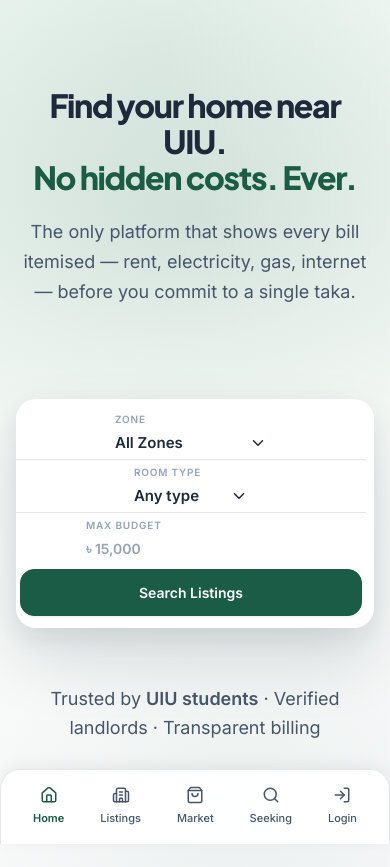
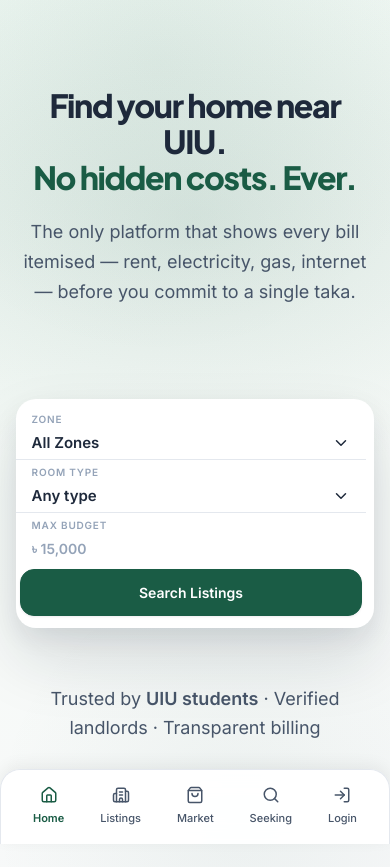
Before and after one commit to SpicyFalcon619/UIUNest, a PHP site: page / in a window 390 px wide. Shown: the top 867 px of the page. Run offline with PHP 8.4, Linux system fonts and the light colour scheme; data that the repository does not hold is empty.

Commit message:
fix(ui): enforce mobile search bar styles at EOF to overcome global specificity conflicts

```diff
--- a/style.css
+++ b/style.css
@@ -1485,3 +1485,28 @@ body:has(.dash-shell) {
   .ds-footer { padding-top: 0; border-top: none; }
   .dash-main { padding: 24px 20px; }
 }
+
+/* ================================================================
+   MOBILE OVERRIDES (Bulletproof)
+   ================================================================ */
+@media (max-width: 900px) {
+  /* Force left-alignment and border removal on mobile search inputs */
+  .hero-search-field, .hero-search-field .custom-select-wrapper {
+    align-items: flex-start !important;
+    justify-items: stretch !important;
+    width: 100% !important;
+  }
+  .hero-search-field .custom-select-trigger,
+  .hero-search-field input {
+    width: 100% !important;
+    text-align: left !important;
+    justify-content: space-between !important; /* Space between text and arrow */
+    border: none !important;
+    box-shadow: none !important;
+    padding-left: 0 !important;
+    padding-right: 0 !important;
+    background: transparent !important;
+  }
+  .hero-search-field .hs-label { text-align: left !important; width: 100%; }
+  .hero-search-field .custom-select-wrapper::after { display: none !important; }
+}
```
